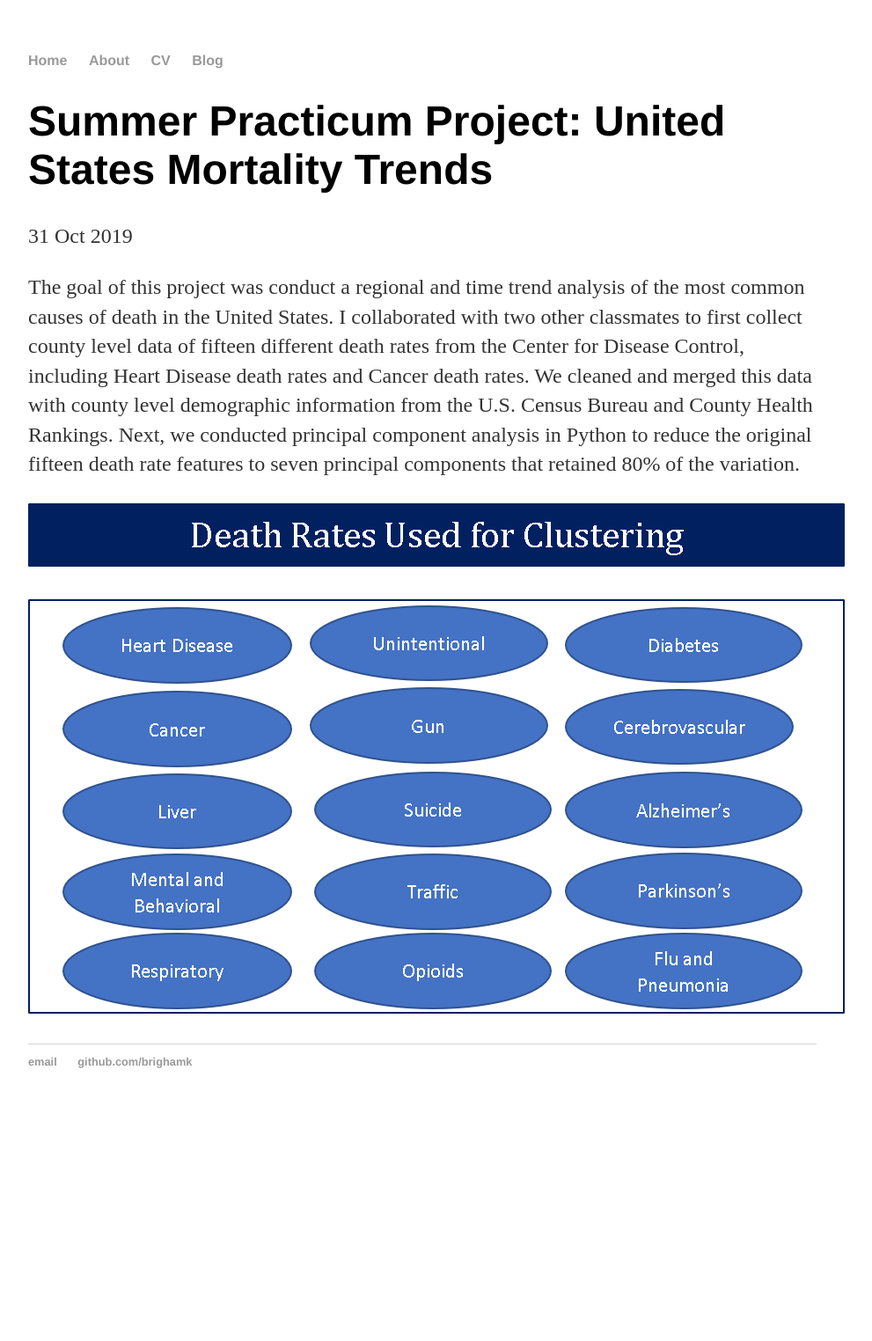
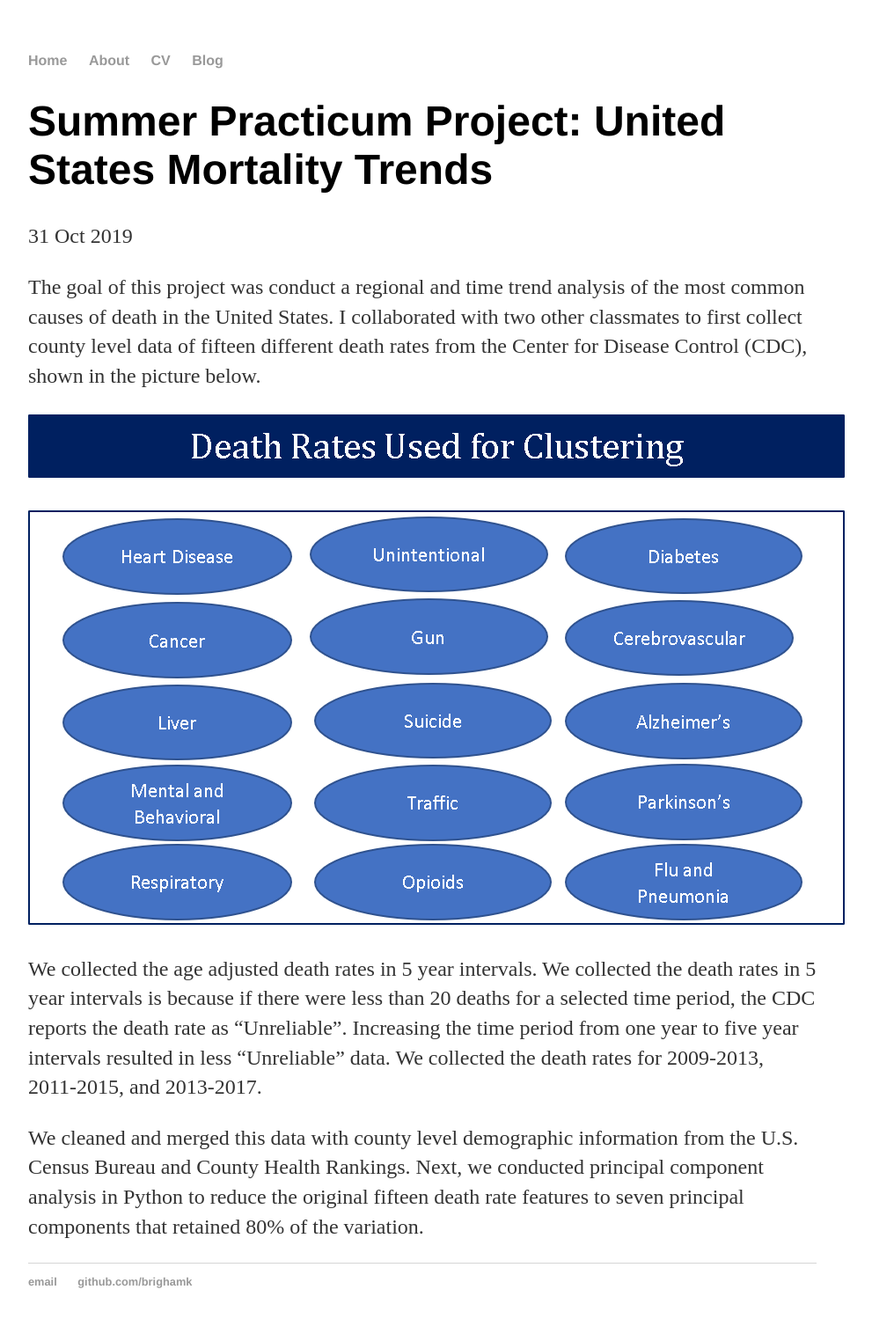
Before and after one commit to brighamk/brighamk.github.io, a Jekyll site: the page built from _posts/2019-10-31-first-post.md, in a window 1280 px wide. Shown: the whole page at 88% size, without its empty margins (160-1151 px from the left). Built offline with Jekyll 4.4.1, drawn with Linux system fonts in a browser that asks for light colours; before the commit the page ends 1274 px from its top, so only the background shows below that.

Commit message:
Update 2019-10-31-first-post.md

```diff
--- a/_posts/2019-10-31-first-post.md
+++ b/_posts/2019-10-31-first-post.md
@@ -4,7 +4,15 @@ title: "Summer Practicum Project: United States Mortality Trends"
 date: 2019-10-31
 ---
 
-The goal of this project was conduct a regional and time trend analysis of the most common causes of death in the United States. I collaborated with two other classmates to first collect county level data of fifteen different death rates from the Center for Disease Control, including Heart Disease death rates and Cancer death rates. We cleaned and merged this data with county level demographic information from the U.S. Census Bureau and County Health Rankings. Next, we conducted principal component analysis in Python to reduce the original fifteen death rate features to seven principal components that retained 80% of the variation.
+The goal of this project was conduct a regional and time trend analysis of the most common causes of death in the United States. I collaborated with two other classmates to first collect county level data of fifteen different death rates from the Center for Disease Control (CDC), shown in the picture below.
+
+![Image](https://github.com/brighamk/brighamk.github.io/blob/master/images/Picture2.png?raw=true)
+
+We collected the age adjusted death rates in 5 year intervals. We collected the death rates in 5 year intervals is because if there were less than 20 deaths for a selected time period, the CDC reports the death rate as "Unreliable". Increasing the time period from one year to five year intervals resulted in less "Unreliable" data. We collected the death rates for 2009-2013, 2011-2015, and 2013-2017.
 
 
-![Image](https://github.com/brighamk/brighamk.github.io/blob/master/images/Picture2.png?raw=true)
+
+
+
+
+We cleaned and merged this data with county level demographic information from the U.S. Census Bureau and County Health Rankings. Next, we conducted principal component analysis in Python to reduce the original fifteen death rate features to seven principal components that retained 80% of the variation.
```
